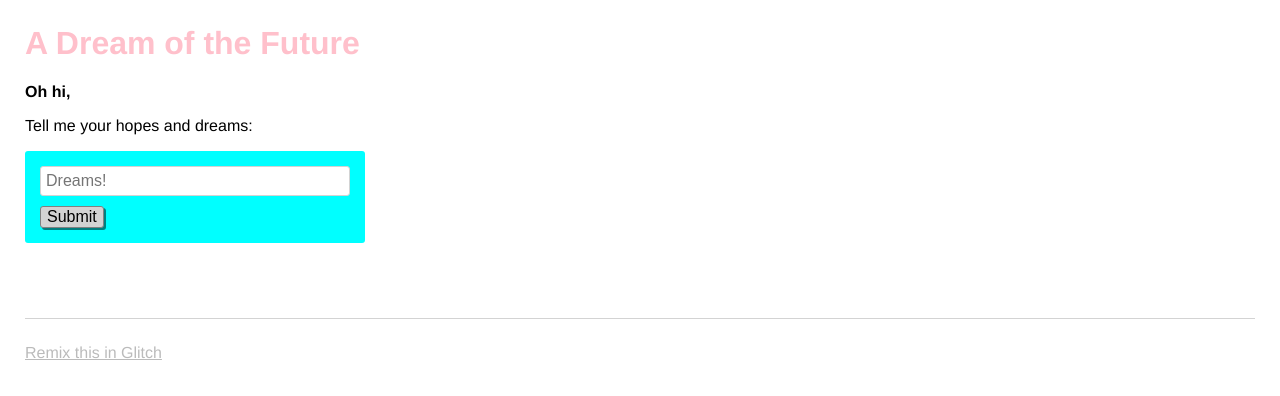
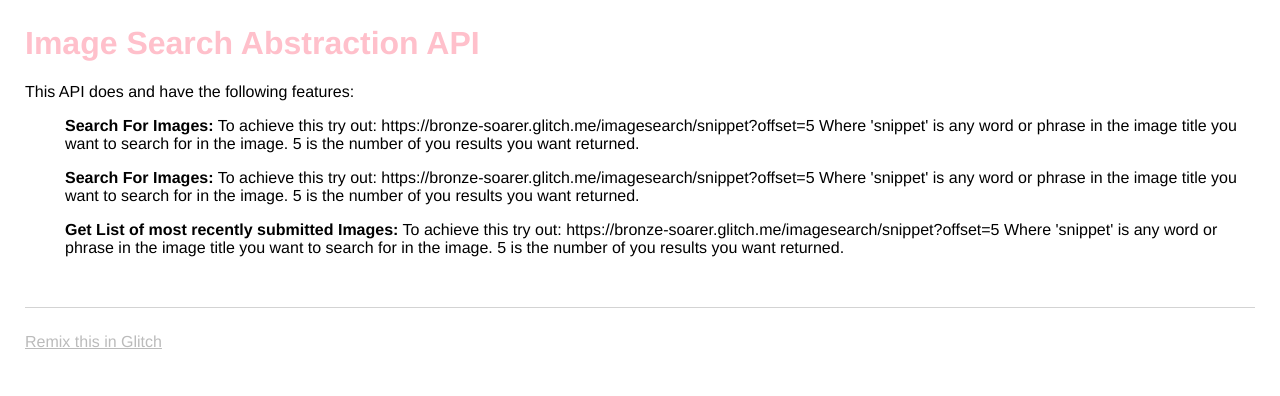
Before and after one commit to AfamO/Image-Search-Abstraction, a website: page views/index.html in a window 1280 px wide. Drawn offline with nearby package versions, Linux system fonts and the light colour scheme; no server answers.

Commit message:
🍵👼 Checkpoint views/index.html:387370

```diff
--- a/views/index.html
+++ b/views/index.html
@@ -10,7 +10,7 @@
 <!DOCTYPE html>
 <html>
   <head>
-    <title>Welcome to Glitch!</title>
+    <title>Welcome To Image Search Abstraction API!</title>
     <meta name="description" content="A cool thing made with Glitch">
     <link id="favicon" rel="icon" href="https://glitch.com/edit/favicon-app.ico" type="image/x-icon">
     <meta charset="utf-8">
@@ -21,19 +21,26 @@
   <body>
     <header>
       <h1>
-        A Dream of the Future
+        Image Search Abstraction API
+
       </h1>
     </header>
 
     <main>
-      <p class="bold">Oh hi,</p>
-      <p>Tell me your hopes and dreams:</p>
-      <form>
-        <input type="text" maxlength="100" placeholder="Dreams!">
-        <button type="submit">Submit</button>
-      </form>
+       This API does and have the following features:
+
       <section class="dreams">
         <ul id="dreams">
+          <strong>Search For Images:</strong> To achieve this try out: https://bronze-soarer.glitch.me/imagesearch/snippet?offset=5 Where 'snippet' is any word or
+          phrase in the image title you want to search for in the image. 5 is the number of you results you want returned.
+        </ul>
+        <ul id="dreams1">
+          <strong>Search For Images:</strong> To achieve this try out: https://bronze-soarer.glitch.me/imagesearch/snippet?offset=5 Where 'snippet' is any word or
+          phrase in the image title you want to search for in the image. 5 is the number of you results you want returned.
+        </ul>
+        <ul id="dreams2">
+          <strong>Get List of most recently submitted Images:</strong> To achieve this try out: https://bronze-soarer.glitch.me/imagesearch/snippet?offset=5 Where 'snippet' is any word or
+          phrase in the image title you want to search for in the image. 5 is the number of you results you want returned.
         </ul>
       </section>
     </main>
```
